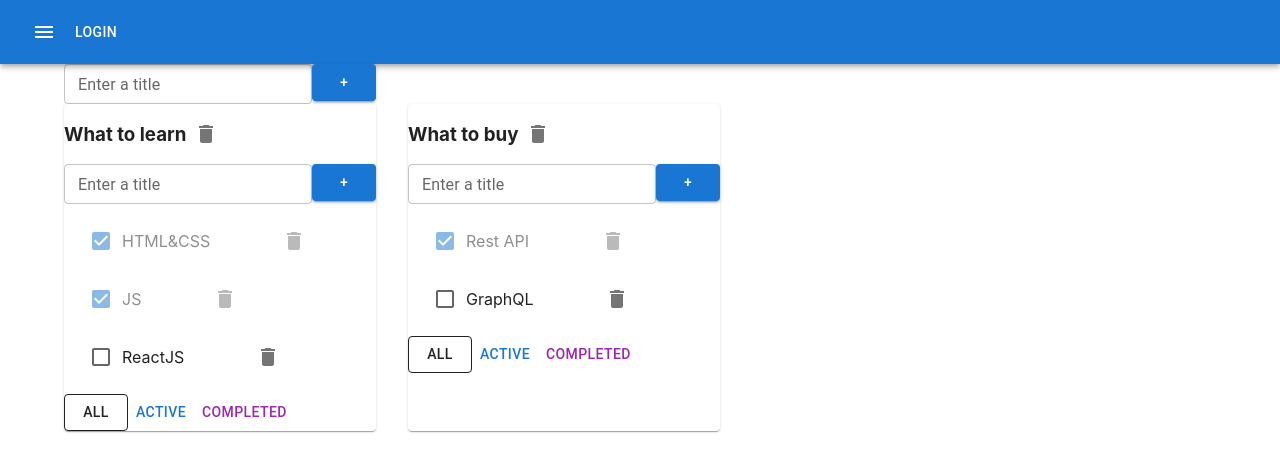
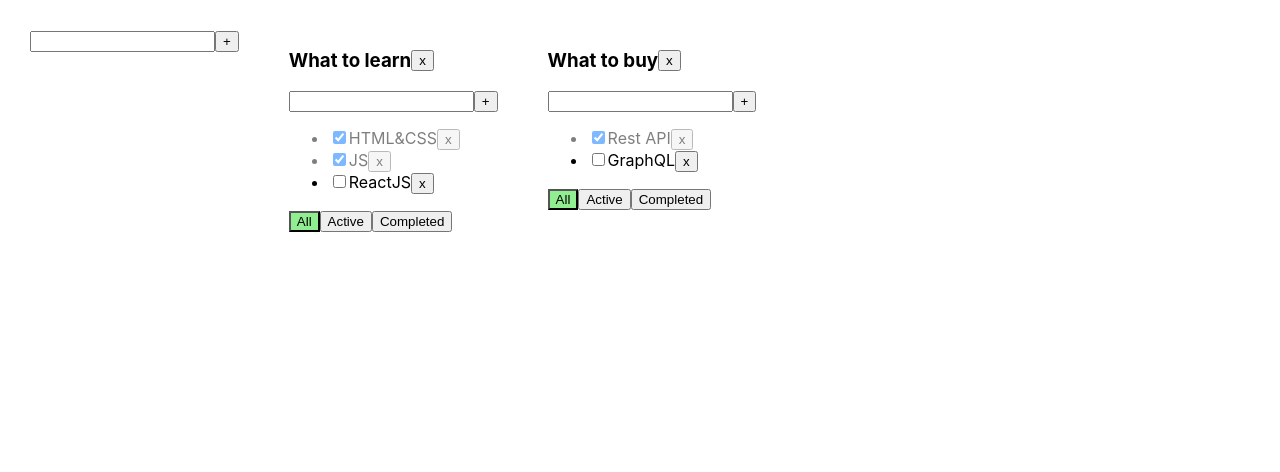
Before and after one commit to farabek/1-todolist, a React (Create React App) app: page / in a window 1280 px wide. Shown: the top 472 px of the page. Built offline with nearby package versions, Linux system fonts and the light colour scheme.

Commit message:
add reducers

```diff
--- a/src/AddItemForm.tsx
+++ b/src/AddItemForm.tsx
@@ -1,59 +1,45 @@
-// import { Button } from './Button';
-import Button from '@mui/material/Button';
-import TextField from '@mui/material/TextField';
-import { ChangeEvent, KeyboardEvent, useState } from 'react';
+import React, { ChangeEvent, KeyboardEvent, useState } from 'react';
+import { Button } from './Button';
 
 type PropsType = {
   addItem: (title: string) => void;
 };
 
-export const AddItemForm = ({ addItem }: PropsType) => {
-  const [title, setTitle] = useState('');
+const AddItemForm = ({ addItem }: PropsType) => {
+  const [taskTitle, setTaskTitle] = useState('');
   const [error, setError] = useState<string | null>(null);
 
-  const addItemHandler = () => {
-    if (title.trim() !== '') {
-      addItem(title.trim());
-      setTitle('');
+  const addTaskHandler = () => {
+    if (taskTitle.trim() !== '') {
+      addItem(taskTitle.trim());
+      setTaskTitle('');
     } else {
       setError('Title is required');
     }
   };
 
-  const changeItemHandler = (event: ChangeEvent<HTMLInputElement>) => {
-    setTitle(event.currentTarget.value);
+  const changeTaskTitleHandler = (event: ChangeEvent<HTMLInputElement>) => {
+    setTaskTitle(event.currentTarget.value);
   };
 
-  const addItemOnKeyUpHandler = (event: KeyboardEvent<HTMLInputElement>) => {
+  const addTaskOnKeyUpHandler = (event: KeyboardEvent<HTMLInputElement>) => {
     setError(null);
     if (event.key === 'Enter') {
-      addItemHandler();
+      addTaskHandler();
     }
   };
+
   return (
     <div>
-      {/* <input
+      <input
         className={error ? 'error' : ''}
-        value={title}
-        onChange={changeItemHandler}
-        onKeyUp={addItemOnKeyUpHandler}
-      /> */}
-      <TextField
-        label="Enter a title"
-        variant={'outlined'}
-        // className={error ? 'error' : ''}
-        error={!!error}
-        helperText={error}
-        value={title}
-        size={'small'}
-        onChange={changeItemHandler}
-        onKeyUp={addItemOnKeyUpHandler}
+        value={taskTitle}
+        onChange={changeTaskTitleHandler}
+        onKeyUp={addTaskOnKeyUpHandler}
       />
-      {/* <Button title={'+'} onClick={addItemHandler} /> */}
-      <Button variant="contained" onClick={addItemHandler}>
-        +
-      </Button>{' '}
-      {/* {error && <div className={'error-message'}>{error}</div>} */}
+      <Button title={'+'} onClick={addTaskHandler} />
+      {error && <div className={'error-message'}>{error}</div>}
     </div>
   );
 };
+export default AddItemForm;
--- a/src/App.css
+++ b/src/App.css
@@ -1,4 +1,4 @@
-/* .App {
+.App {
   padding: 30px;
   display: flex;
 }
@@ -25,15 +25,4 @@
 .todolist-title-container {
   display: flex;
   align-items: center;
-} */
-
-/* /////////////////////////////////////////////// */
-
-.is-done {
-  opacity: 0.5;
 }
-
-.todolist-title-container {
-  display: flex;
-  align-items: center;
-}
--- a/src/App.tsx
+++ b/src/App.tsx
@@ -1,17 +1,24 @@
+// App.tsx
+
+import AddItemForm from './AddItemForm';
 import './App.css';
+import {
+  addTaskAC,
+  changeStatusTask,
+  changeStatusTitle,
+  removeTaskAC,
+  taskReducer,
+} from './model/tasks-reducer';
 import { Todolist } from './Todolist';
-import { useState } from 'react';
+import { useReducer } from 'react';
 import { v1 } from 'uuid';
-import { AddItemForm } from './AddItemForm';
-import Paper from '@mui/material/Paper';
-import AppBar from '@mui/material/AppBar';
-import Toolbar from '@mui/material/Toolbar';
-import IconButton from '@mui/material/IconButton';
-import MenuIcon from '@mui/icons-material/Menu';
-import Button from '@mui/material/Button';
-import Container from '@mui/material/Container';
-// import { Button } from './Button';
-import Grid2 from '@mui/material/Grid2';
+import {
+  addTodolistAC,
+  changeTodolistFilterAC,
+  changeTodolistTitleAC,
+  removeTodolistAC,
+  todolistsReducer,
+} from './model/todolists-reducer';
 
 export type TaskType = {
   id: string;
@@ -21,7 +28,7 @@ export type TaskType = {
 
 export type FilterValuesType = 'all' | 'active' | 'completed';
 
-type TodolistType = {
+export type TodolistType = {
   id: string;
   title: string;
   filter: FilterValuesType;
@@ -35,12 +42,12 @@ function App() {
   let todolistID1 = v1();
   let todolistID2 = v1();
 
-  let [todolists, setTodolists] = useState<TodolistType[]>([
+  let [todolists, dispatchTodolists] = useReducer(todolistsReducer, [
     { id: todolistID1, title: 'What to learn', filter: 'all' },
     { id: todolistID2, title: 'What to buy', filter: 'all' },
   ]);
 
-  let [tasks, setTasks] = useState<TasksStateType>({
+  let [tasks, dispatchTasks] = useReducer(taskReducer, {
     [todolistID1]: [
       { id: v1(), title: 'HTML&CSS', isDone: true },
       { id: v1(), title: 'JS', isDone: true },
@@ -52,87 +59,44 @@ function App() {
     ],
   });
 
-  const removeTask = (taskId: string, todolistId: string) => {
-    const newTodolistTasks = {
-      ...tasks,
-      [todolistId]: tasks[todolistId].filter((t) => t.id !== taskId),
-    };
-    setTasks(newTodolistTasks);
+  function removeTask(id: string, todolistId: string) {
+    dispatchTasks(removeTaskAC(id, todolistId));
+  }
+
+  function addTask(title: string, todolistId: string) {
+    dispatchTasks(addTaskAC(todolistId, title));
+  }
+
+  function changeTaskStatus(taskId: string, isDone: boolean, todolistId: string) {
+    dispatchTasks(changeStatusTask(taskId, isDone, todolistId));
+  }
+
+  const updateTask = (todolistId: string, taskId: string, title: string) => {
+    dispatchTasks(changeStatusTitle(todolistId, taskId, title));
   };
 
-  const addTask = (title: string, todolistId: string) => {
-    const newTask = {
-      id: v1(),
-      title: title,
-      isDone: false,
-    };
-    const newTodolistTasks = { ...tasks, [todolistId]: [newTask, ...tasks[todolistId]] };
-    setTasks(newTodolistTasks);
-  };
+  function changeFilter(filter: FilterValuesType, todolistId: string) {
+    dispatchTodolists(changeTodolistFilterAC(todolistId, filter));
+  }
 
-  const changeTaskStatus = (taskId: string, taskStatus: boolean, todolistId: string) => {
-    const newTodolistTasks = {
-      ...tasks,
-      [todolistId]: tasks[todolistId].map((t) =>
-        t.id === taskId ? { ...t, isDone: taskStatus } : t,
-      ),
-    };
-    setTasks(newTodolistTasks);
-  };
+  function removeTodolist(todolistId: string) {
+    dispatchTodolists(removeTodolistAC(todolistId));
+  }
 
-  const changeFilter = (filter: FilterValuesType, todolistId: string) => {
-    const newTodolists = todolists.map((tl) => {
-      return tl.id === todolistId ? { ...tl, filter } : tl;
-    });
-    setTodolists(newTodolists);
-  };
+  function addTodoList(title: string) {
+    const todolistId = v1(); // Создаем новый уникальный ID для списка дел
+    dispatchTodolists(addTodolistAC(todolistId, title)); // Добавляем список дел
+    // и редюсер задач добавит пустой массив
+  }
 
-  const removeTodolist = (todolistId: string) => {
-    const newTodolists = todolists.filter((tl) => tl.id !== todolistId);
-    setTodolists(newTodolists);
-
-    delete tasks[todolistId];
-    setTasks({ ...tasks });
-  };
-
-  const addTodolist = (title: string) => {
-    const todolistId = v1();
-    const newTodolist: TodolistType = { id: todolistId, title: title, filter: 'all' };
-    setTodolists([newTodolist, ...todolists]);
-    setTasks({ ...tasks, [todolistId]: [] });
-  };
-
-  const updateTask = (todolistId: string, taskId: string, title: string) => {
-    const newTodolistTasks = {
-      ...tasks,
-      [todolistId]: tasks[todolistId].map((t) => (t.id === taskId ? { ...t, title } : t)),
-    };
-    setTasks(newTodolistTasks);
-  };
-
-  const updateTodolist = (todolistId: string, title: string) => {
-    const newTodolists = todolists.map((tl) => (tl.id === todolistId ? { ...tl, title } : tl));
-    setTodolists(newTodolists);
-  };
+  function updateTodolist(todolistId: string, title: string) {
+    dispatchTodolists(changeTodolistTitleAC(todolistId, title));
+  }
 
   return (
-    // <div className="App">
-    <div>
-      <AppBar position="static">
-        <Toolbar>
-          <IconButton color="inherit">
-            <MenuIcon />
-          </IconButton>
-          <Button color="inherit">Login</Button>
-        </Toolbar>
-      </AppBar>
+    <div className="App">
+      <AddItemForm addItem={addTodoList} />
 
-      <Container fixed>
-        <Grid2 container>
-          <AddItemForm addItem={addTodolist} />
-        </Grid2>
-
-        <Grid2 container spacing={4}>
       {todolists.map((tl) => {
         const allTodolistTasks = tasks[tl.id];
         let tasksForTodolist = allTodolistTasks;
@@ -146,8 +110,6 @@ function App() {
         }
 
         return (
-              <Paper>
-                <Grid2>
           <Todolist
             key={tl.id}
             todolistId={tl.id}
@@ -162,14 +124,12 @@ function App() {
             updateTask={updateTask}
             updateTodolist={updateTodolist}
           />
-                </Grid2>
-              </Paper>
         );
-          })}{' '}
-        </Grid2>
-      </Container>
+      })}
     </div>
   );
 }
 
 export default App;
+
+//
--- a/src/Todolist.tsx
+++ b/src/Todolist.tsx
@@ -1,14 +1,8 @@
 import { FilterValuesType, TaskType } from './App';
 import { ChangeEvent } from 'react';
-// import { Button } from './Button';
-import { AddItemForm } from './AddItemForm';
+import { Button } from './Button';
+import AddItemForm from './AddItemForm';
 import { EditableSpan } from './EditableSpan';
-import IconButton from '@mui/material/IconButton';
-import DeleteIcon from '@mui/icons-material/Delete';
-import Button from '@mui/material/Button';
-import Checkbox from '@mui/material/Checkbox';
-import List from '@mui/material/List';
-import ListItem from '@mui/material/ListItem';
 
 type PropsType = {
   title: string;
@@ -47,8 +41,8 @@ export const Todolist = (props: PropsType) => {
     removeTodolist(todolistId);
   };
 
-  const addTaskCallback = (title: string) => {
-    addTask(title, props.todolistId);
+  const addTaskCallback = (title: string): void => {
+    addTask(title, todolistId);
   };
 
   const updateTodolistHandler = (title: string) => {
@@ -61,17 +55,13 @@ export const Todolist = (props: PropsType) => {
         <h3>
           <EditableSpan value={title} onChange={updateTodolistHandler} />
         </h3>
-        {/* <Button title={'x'} onClick={removeTodolistHandler} /> */}
-        <IconButton onClick={removeTodolistHandler}>
-          <DeleteIcon />
-        </IconButton>{' '}
+        <Button title={'x'} onClick={removeTodolistHandler} />
       </div>
       <AddItemForm addItem={addTaskCallback} />
-      {tasks.length === 0 ? (
+      {/* {tasks.length === 0 ? (
         <p>Тасок нет</p>
       ) : (
-        // <ul>
-        <List>
+        <ul>
           {tasks.map((task) => {
             const removeTaskHandler = () => {
               removeTask(task.id, todolistId);
@@ -87,23 +77,47 @@ export const Todolist = (props: PropsType) => {
             };
 
             return (
-              //   <li
-              <ListItem key={task.id} className={task.isDone ? 'is-done' : ''}>
-                {/* <input type="checkbox" checked={task.isDone} onChange={changeTaskStatusHandler} /> */}
-                <Checkbox checked={task.isDone} onChange={changeTaskStatusHandler} />{' '}
+              <li key={task.id} className={task.isDone ? 'is-done' : ''}>
+                <input type="checkbox" checked={task.isDone} onChange={changeTaskStatusHandler} />
                 <EditableSpan value={task.title} onChange={changeTaskTitleHandler} />
                 <Button onClick={removeTaskHandler} title={'x'} />
-                <IconButton onClick={removeTaskHandler}>
-                  <DeleteIcon />
-                </IconButton>{' '}
-                {/* </li> */}
-              </ListItem>
+              </li>
             );
           })}
-          {/* </ul> */}
-        </List>
+        </ul>
+      )} */}
+
+      {Array.isArray(tasks) && tasks.length === 0 ? (
+        <p>Тасок нет</p>
+      ) : (
+        <ul>
+          {Array.isArray(tasks) &&
+            tasks.map((task) => {
+              const removeTaskHandler = () => {
+                removeTask(task.id, todolistId);
+              };
+
+              const changeTaskStatusHandler = (e: ChangeEvent<HTMLInputElement>) => {
+                const newStatusValue = e.currentTarget.checked;
+                changeTaskStatus(task.id, newStatusValue, todolistId);
+              };
+
+              const changeTaskTitleHandler = (title: string) => {
+                updateTask(todolistId, task.id, title);
+              };
+
+              return (
+                <li key={task.id} className={task.isDone ? 'is-done' : ''}>
+                  <input type="checkbox" checked={task.isDone} onChange={changeTaskStatusHandler} />
+                  <EditableSpan value={task.title} onChange={changeTaskTitleHandler} />
+                  <Button onClick={removeTaskHandler} title={'x'} />
+                </li>
+              );
+            })}
+        </ul>
       )}
-      {/* <div>
+
+      <div>
         <Button
           className={filter === 'all' ? 'active-filter' : ''}
           title={'All'}
@@ -119,27 +133,9 @@ export const Todolist = (props: PropsType) => {
           title={'Completed'}
           onClick={() => changeFilterTasksHandler('completed')}
         />
-      </div> */}
-      <div>
-        <Button
-          variant={filter === 'all' ? 'outlined' : 'text'}
-          color={'inherit'}
-          onClick={() => changeFilterTasksHandler('all')}>
-          All
-        </Button>
-        <Button
-          variant={filter === 'active' ? 'outlined' : 'text'}
-          color={'primary'}
-          onClick={() => changeFilterTasksHandler('active')}>
-          Active
-        </Button>
-        <Button
-          variant={filter === 'completed' ? 'outlined' : 'text'}
-          color={'secondary'}
-          onClick={() => changeFilterTasksHandler('completed')}>
-          Completed
-        </Button>
-      </div>{' '}
+      </div>
     </div>
   );
 };
+
+//
```
Also changed, not shown: src/EditableSpan.tsx (+6 -6 lines). Lines whose indentation alone changed are shown as unchanged.
